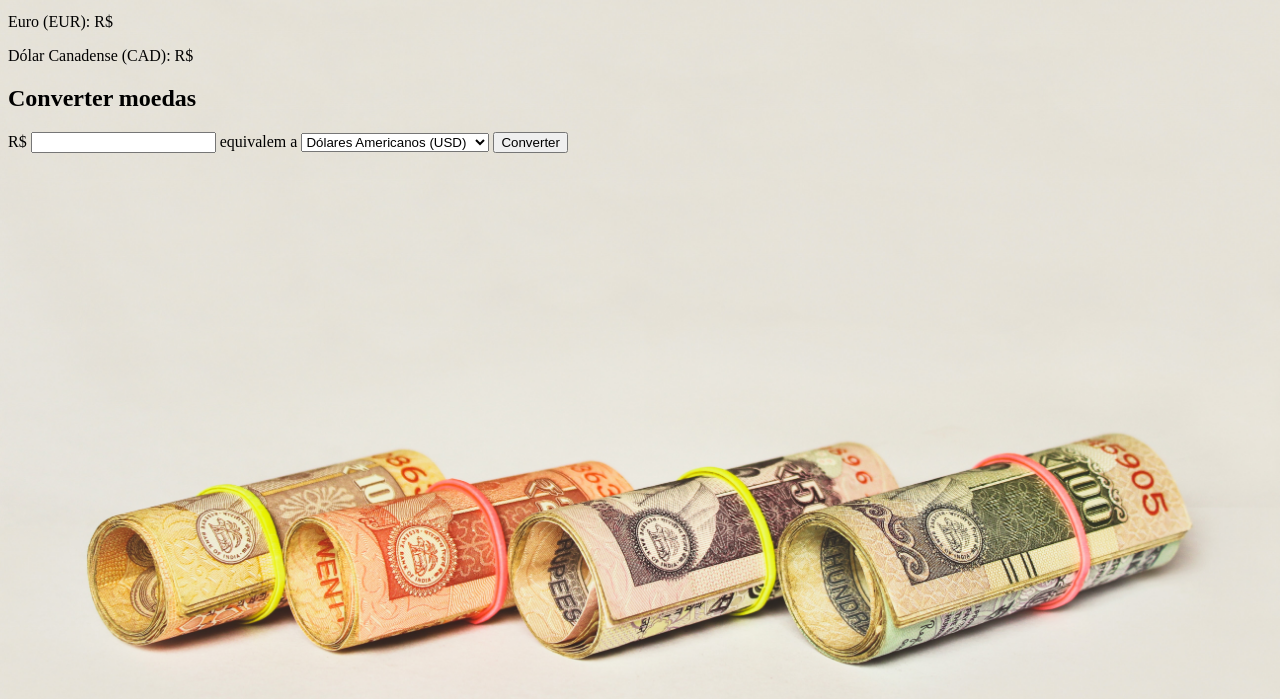
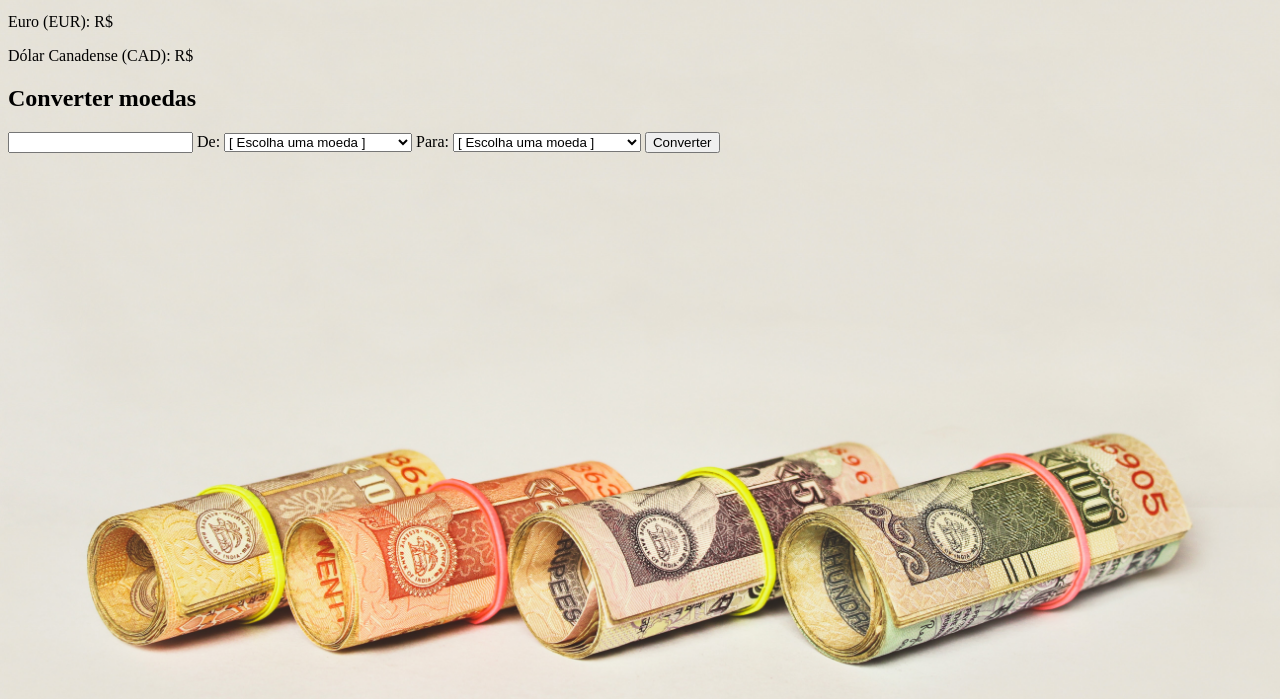
Before and after one commit to vasconcelos-fabiano/cambioagora, a plain HTML site: page index.htm in a window 1280 px wide. Shown: the part 101-800 px from the top of the page. Drawn offline with Linux system fonts and the light colour scheme; no server answers.

Commit message:
Improving the project

```diff
--- a/index.htm
+++ b/index.htm
@@ -14,9 +14,19 @@
 
     <h2>Converter moedas</h2>
     <p>
-        R$ <input type="number" step=".01" id="blr" name="real" size="10"/>
-        <label for="moedas">equivalem a</label>
-        <select id="moedas">
+        <input type="number" min="0" id="blr" name="real" size="10"/>
+        <label for="de"> De: </label>
+        <select id="moedas1">
+            <option value="any">[ Escolha uma moeda ]</option>
+            <option value="blr">Reais (BLR)</option>
+            <option value="usd">Dólares Americanos (USD)</option>
+            <option value="eur">Euros (EUR)</option>
+            <option value="cad">Dólares Canadenses (CAD)</option>
+        </select>
+        <label for="para"> Para: </label>
+        <select id="moedas2">
+            <option value="any">[ Escolha uma moeda ]</option>
+            <option value="blr">Reais (BLR)</option>
             <option value="usd">Dólares Americanos (USD)</option>
             <option value="eur">Euros (EUR)</option>
             <option value="cad">Dólares Canadenses (CAD)</option>
--- a/script.js
+++ b/script.js
@@ -38,8 +38,6 @@ function convertRealto(){
       result = realValue / cad;
       break;
   }
-
-  console.log(result);
 }
 
 currentUSD = fetchCurrency('USD');
--- a/style.css
+++ b/style.css
@@ -5,3 +5,15 @@ html {
     -o-background-size: cover;
     background-size: cover;
   }
+
+/* Chrome, Safari, Edge, Opera */
+input::-webkit-outer-spin-button,
+input::-webkit-inner-spin-button {
+  -webkit-appearance: none;
+  margin: 0;
+}
+
+/* Firefox */
+input[type=number] {
+  -moz-appearance: textfield;
+}
```
